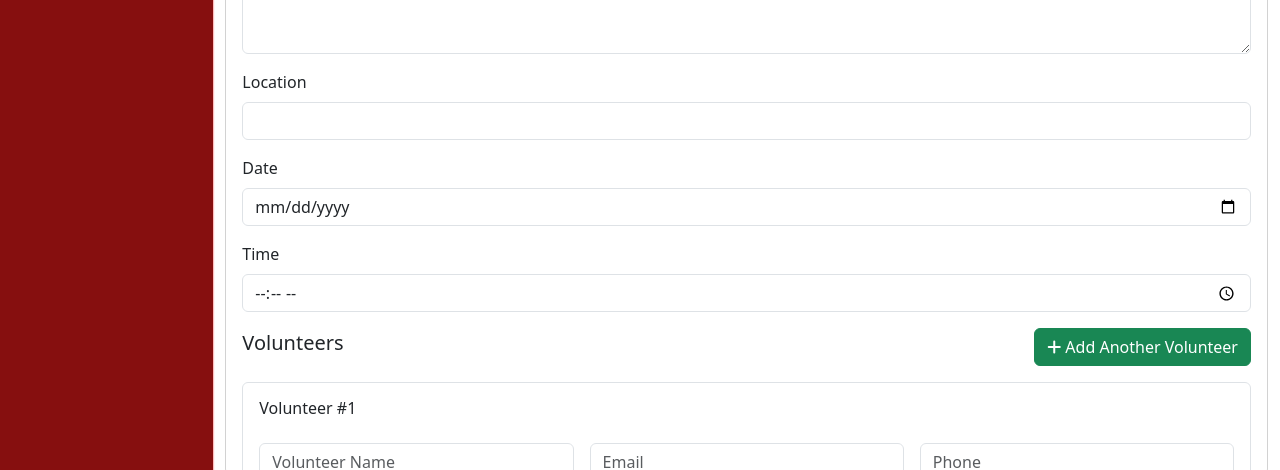
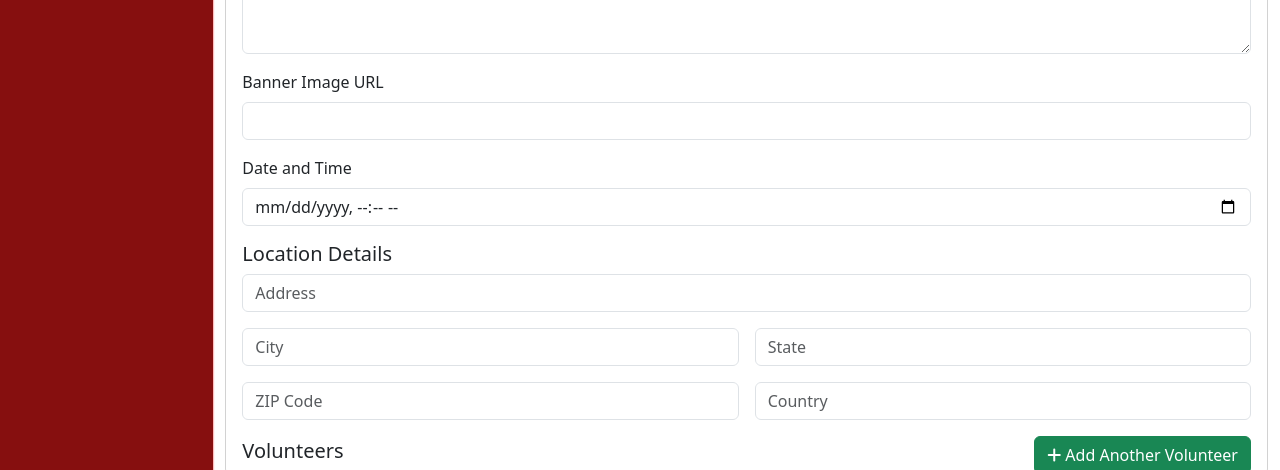
Before and after one commit to ShrihariJujaray/BloodConnect, a React (Create React App) app in the folder client/: page /createcampaign in a window 1280 px wide. Shown: the part 322-792 px from the top of the page. Built offline with nearby package versions, Linux system fonts and the light colour scheme; no server answers; sample sign-in values are in the browser's storage.

Commit message:
Refactor CreateCampaign form: restructure location handling, update image input, and enhance form data management

```diff
--- a/client/src/pages/CreateCampaign.js
+++ b/client/src/pages/CreateCampaign.js
@@ -9,9 +9,15 @@ const CreateCampaign = () => {
     const [formData, setFormData] = useState({
         title: '',
         description: '',
-        location: '',
+        image: '',
         date: '',
-        time: '',
+        location: {
+            address: '',
+            city: '',
+            state: '',
+            zip: '',
+            country: ''
+        },
         volunteers: []
     });
     const [volunteerForms, setVolunteerForms] = useState([{
@@ -54,16 +60,28 @@ const CreateCampaign = () => {
     ];
 
     const handleChange = (e) => {
-        setFormData({
-            ...formData,
-            [e.target.name]: e.target.value
-        });
+        const { name, value } = e.target;
+        if (name.includes('.')) {
+            const [parent, child] = name.split('.');
+            setFormData(prev => ({
+                ...prev,
+                [parent]: {
+                    ...prev[parent],
+                    [child]: value
+                }
+            }));
+        } else {
+            setFormData(prev => ({
+                ...prev,
+                [name]: value
+            }));
+        }
     };
 
     const handleSubmit = async (e) => {
         e.preventDefault();
         try {
-            const response = await API.post('/api/campaign/createcampaign', { ...formData, volunteers: volunteerForms });
+            const response = await API.post('/campaigns/createcampaign', { ...formData, volunteers: volunteerForms });
             if (response.data?.success) {
                 toast.success('Campaign created successfully');
                 navigate('/');
@@ -158,20 +176,20 @@ const CreateCampaign = () => {
                                 />
                             </div>
                             <div className="mb-3">
-                                <label className="form-label">Location</label>
+                                <label className="form-label">Banner Image URL</label>
                                 <input
-                                    type="text"
+                                    type="url"
                                     className="form-control"
-                                    name="location"
-                                    value={formData.location}
+                                    name="image"
+                                    value={formData.image}
                                     onChange={handleChange}
                                     required
                                 />
                             </div>
                             <div className="mb-3">
-                                <label className="form-label">Date</label>
+                                <label className="form-label">Date and Time</label>
                                 <input
-                                    type="date"
+                                    type="datetime-local"
                                     className="form-control"
                                     name="date"
                                     value={formData.date}
@@ -179,16 +197,66 @@ const CreateCampaign = () => {
                                     required
                                 />
                             </div>
+
                             <div className="mb-3">
-                                <label className="form-label">Time</label>
-                                <input
-                                    type="time"
-                                    className="form-control"
-                                    name="time"
-                                    value={formData.time}
-                                    onChange={handleChange}
-                                    required
-                                />
+                                <h5>Location Details</h5>
+                                <div className="row g-3">
+                                    <div className="col-12">
+                                        <input
+                                            type="text"
+                                            className="form-control"
+                                            placeholder="Address"
+                                            name="location.address"
+                                            value={formData.location.address}
+                                            onChange={handleChange}
+                                            required
+                                        />
+                                    </div>
+                                    <div className="col-md-6">
+                                        <input
+                                            type="text"
+                                            className="form-control"
+                                            placeholder="City"
+                                            name="location.city"
+                                            value={formData.location.city}
+                                            onChange={handleChange}
+                                            required
+                                        />
+                                    </div>
+                                    <div className="col-md-6">
+                                        <input
+                                            type="text"
+                                            className="form-control"
+                                            placeholder="State"
+                                            name="location.state"
+                                            value={formData.location.state}
+                                            onChange={handleChange}
+                                            required
+                                        />
+                                    </div>
+                                    <div className="col-md-6">
+                                        <input
+                                            type="text"
+                                            className="form-control"
+                                            placeholder="ZIP Code"
+                                            name="location.zip"
+                                            value={formData.location.zip}
+                                            onChange={handleChange}
+                                            required
+                                        />
+                                    </div>
+                                    <div className="col-md-6">
+                                        <input
+                                            type="text"
+                                            className="form-control"
+                                            placeholder="Country"
+                                            name="location.country"
+                                            value={formData.location.country}
+                                            onChange={handleChange}
+                                            required
+                                        />
+                                    </div>
+                                </div>
                             </div>
 
                             <div className="mb-4">
```
